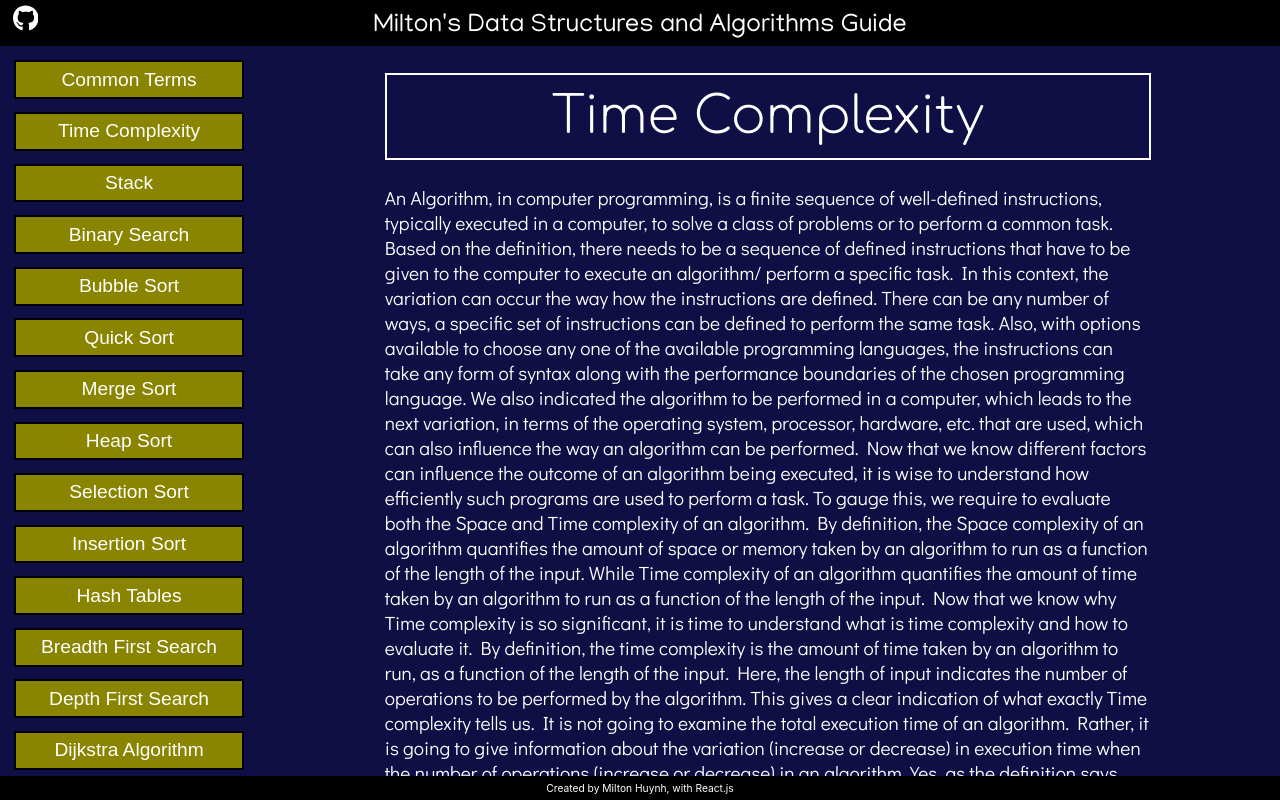
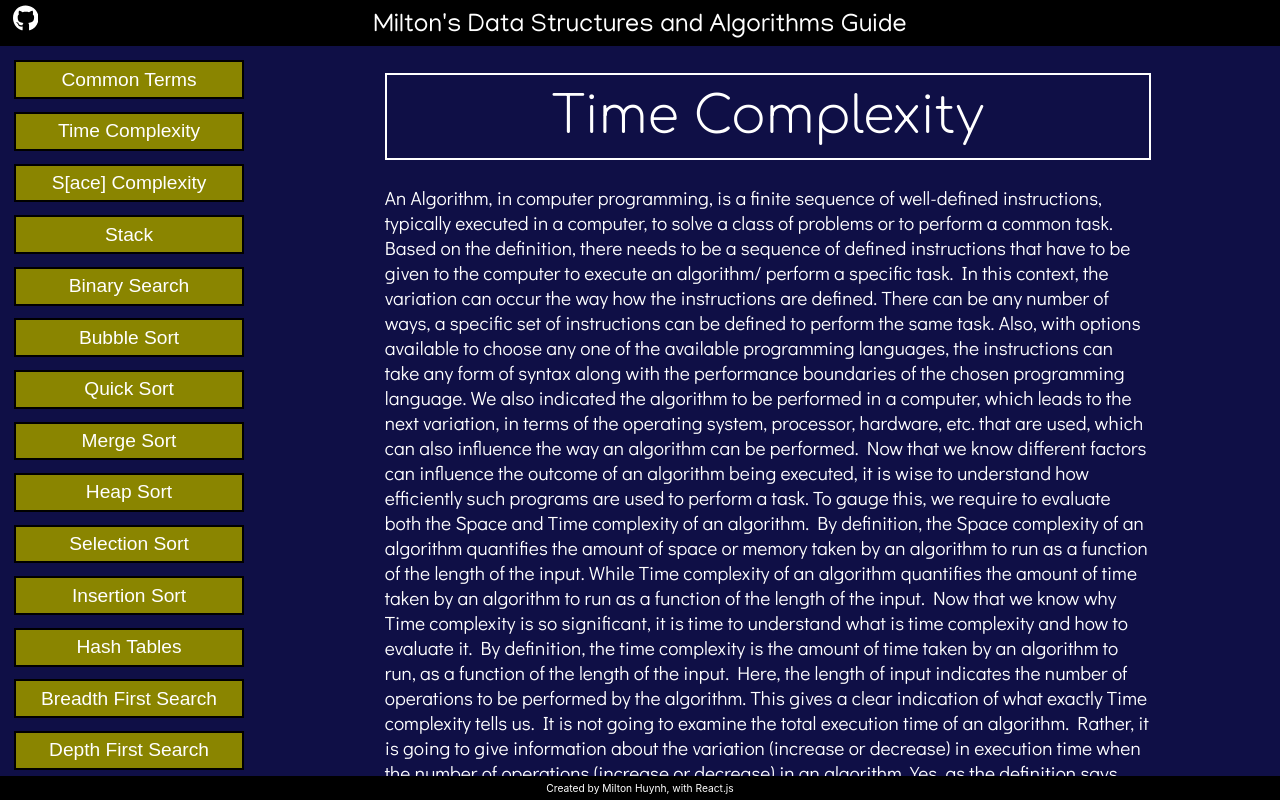
Before and after one commit to miltonhuynh/DSA-guide, a React (Create React App) app in the folder app/: page /DSA-guide/TimeComplexity in a window 1280 px wide. Built offline with nearby package versions, Linux system fonts and the light colour scheme; a web font is replaced by a local one.

Commit message:
Added space complexity page

```diff
--- a/app/src/Components/Nav.js
+++ b/app/src/Components/Nav.js
@@ -8,6 +8,7 @@ export default function Nav() {
     <div id="Navigator">
       <div class="Concept_Links"  onClick={() => navigate("Definitions")}>Common Terms</div>
       <div class="Concept_Links" onClick={() => navigate("TimeComplexity")}>Time Complexity</div>
+      <div class="Concept_Links" onClick={() => navigate("SpaceComplexity")}>S[ace] Complexity</div>
       <div class="Concept_Links" onClick={() => navigate("Stack")}>Stack</div>
       <div class="Concept_Links" onClick={() => navigate("BinarySearch")}>Binary Search</div>
       <div class="Concept_Links"  onClick={() => navigate("BubbleSort")}>Bubble Sort</div>
--- /dev/null
+++ b/app/src/Concepts/SpaceComplexity.js
@@ -0,0 +1,9 @@
+import React from 'react'
+
+export default function SpaceComplexity() {
+  return (
+    <div class="Concept_page">
+    <div class="Concept_title">Space Complexity</div>
+  </div>
+  )
+}
--- a/app/src/index.js
+++ b/app/src/index.js
@@ -19,6 +19,7 @@ import Stack from './Concepts/Stack';
 import HeapSort from './Concepts/HeapSort';
 import TimeComplexity from './Concepts/TimeComplexity';
 import Definitions from './Concepts/Definitions';
+import SpaceComplexity from './Concepts/SpaceComplexity';
 
 const root = ReactDOM.createRoot(document.getElementById('root'));
 root.render(
@@ -27,6 +28,7 @@ root.render(
       <Route path="/DSA-guide" element={<App />}>
         <Route index element={<Home />} />
         <Route path="/DSA-guide/TimeComplexity" element={<TimeComplexity />} />
+        <Route path="/DSA-guide/TimeComplexity" element={<SpaceComplexity />} />
         <Route path="/DSA-guide/Stack" element={<Stack />} />
         <Route path="/DSA-guide/BinarySearch" element={<BinarySearch />} />
         <Route path="/DSA-guide/BubbleSort" element={<BubbleSort />} />
```
